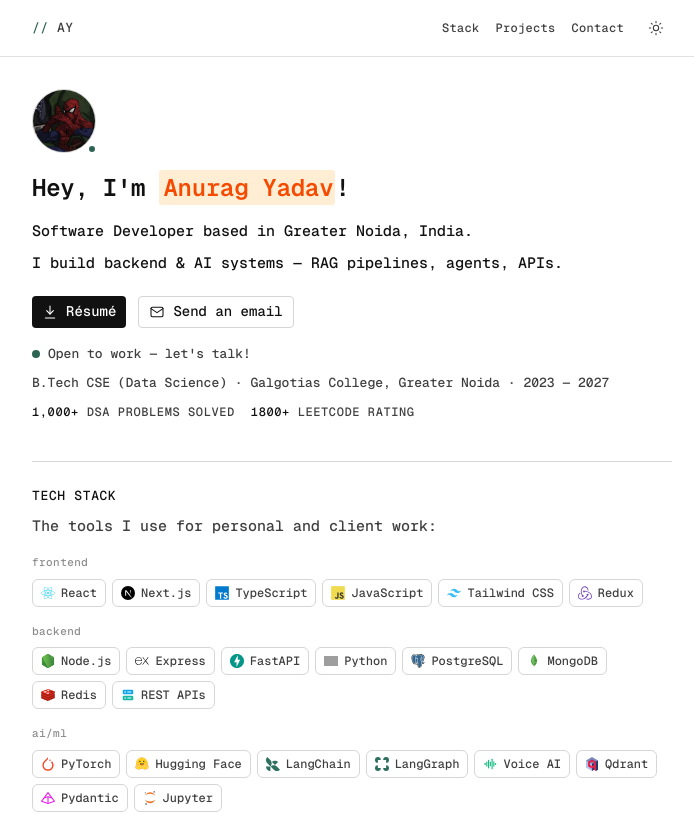
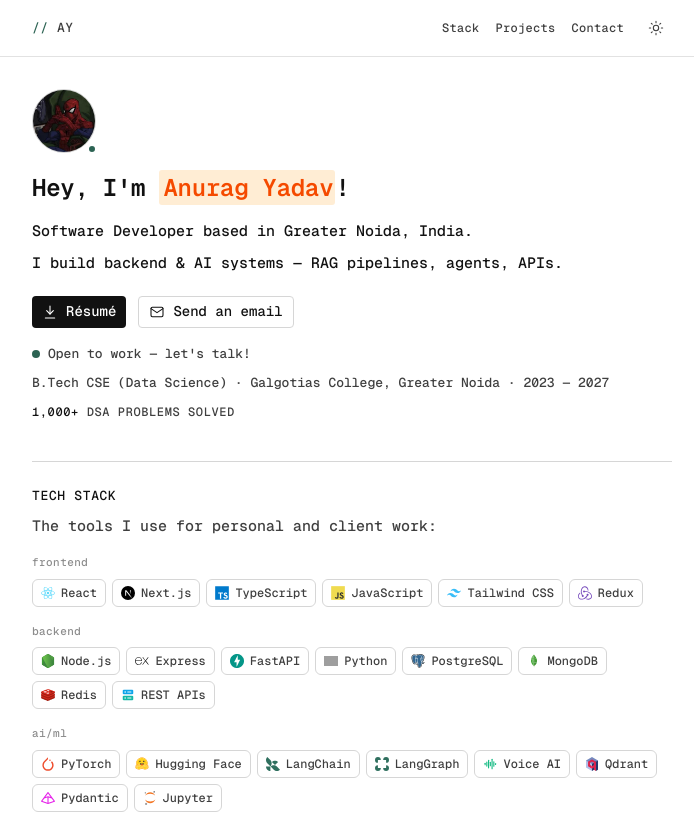
Before and after one commit to ANURAGYADAV008/portfolio, a Next.js app: page / in a window 1280 px wide. Shown: the top 814 px of the page, without its empty margins (288-982 px from the left). Built offline with nearby package versions, Linux system fonts and the light colour scheme; no server answers; grey boxes are pictures that could not be loaded.

Commit message:
Remove LeetCode rating stat

```diff
--- a/src/data/site.ts
+++ b/src/data/site.ts
@@ -34,7 +34,6 @@ export const site = {
   ],
   stats: [
     { value: "1,000+", label: "DSA problems solved" },
-    { value: "1800+", label: "LeetCode rating" },
   ],
 } as const;
 
```
